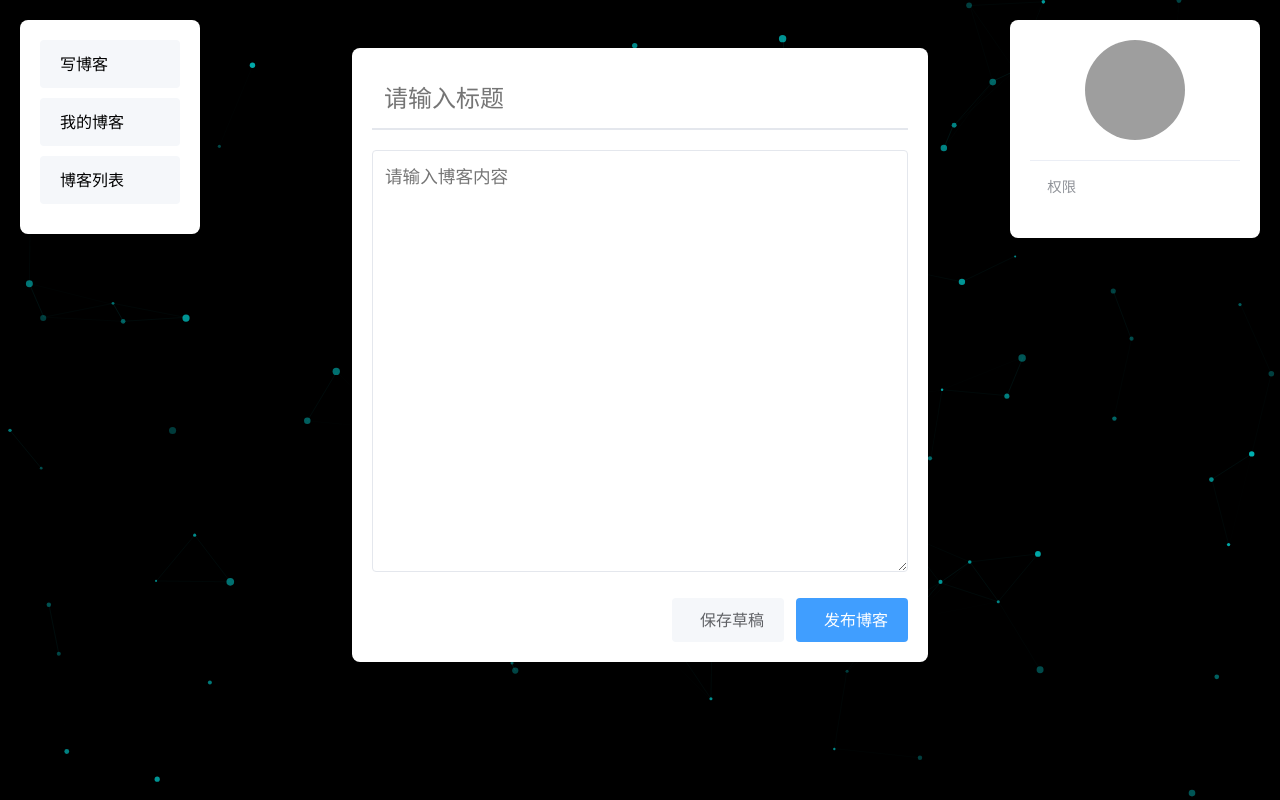
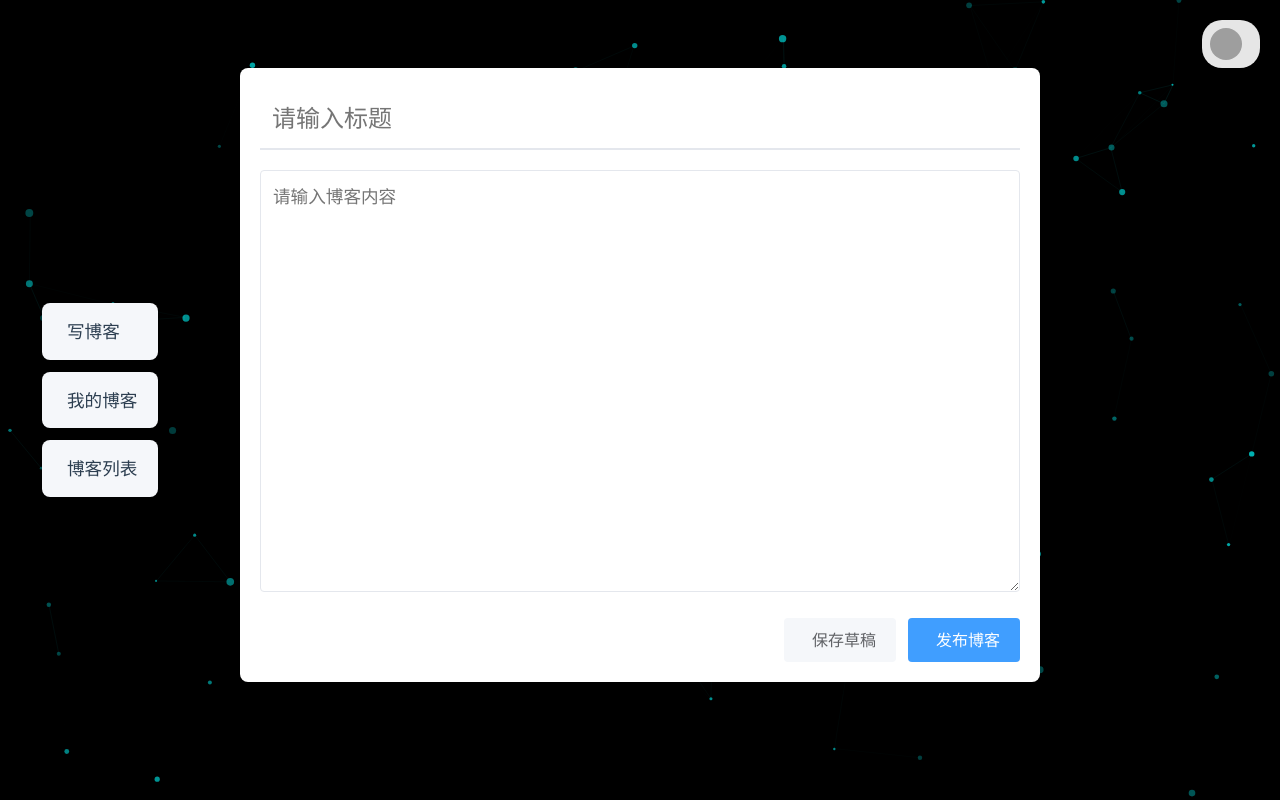
Before and after one commit to tonygyf/vue-springboot, a Vue app in the folder frontend/: page /blogs/create in a window 1280 px wide. Built offline with nearby package versions, Linux system fonts and the light colour scheme.

Commit message:
更换格式，左右bar，用户管理等
用户管理还存在问题

```diff
--- a/frontend/src/App.vue
+++ b/frontend/src/App.vue
@@ -68,9 +68,18 @@ export default {
 
 <style>
 .container {
-  max-width: 600px;
+  max-width: 90%;
+  width: 100%;
   position: relative;
   z-index: 1;
   margin: 0 auto;
+  padding: 20px;
+}
+
+@media screen and (max-width: 768px) {
+  .container {
+    max-width: 95%;
+    padding: 10px;
+  }
 }
 </style>
--- a/frontend/src/components/BlogDetail.vue
+++ b/frontend/src/components/BlogDetail.vue
@@ -89,13 +89,21 @@ export default {
 </script>
 
 <style scoped>
+.card {
+  max-width: 900px;
+  margin: 20px auto;
+  padding: 0 20px;
+}
+
 .blog-content {
   border-bottom: 1px solid #eee;
-  padding-bottom: 1rem;
+  padding: 1rem 0;
 }
+
 .comment-item {
   background-color: #f8f9fa;
   margin-bottom: 1rem;
   border-radius: 4px;
+  padding: 1rem;
 }
 </style>
--- a/frontend/src/components/BlogList.vue
+++ b/frontend/src/components/BlogList.vue
@@ -67,11 +67,14 @@ export default {
 .main-content {
   margin: 0 auto;
   width: 100%;
+  max-width: 900px;
+  padding: 0 20px;
 }
 
 .card {
   background-color: #fff;
   border-radius: 8px;
+  margin: 20px 0;
 }
 
 .blog-item {
--- a/frontend/src/components/SidebarLeft.vue
+++ b/frontend/src/components/SidebarLeft.vue
@@ -1,5 +1,8 @@
 <template>
   <div class="sidebar-left">
+    <div class="tv-frame">
+      <div class="tv-content">
+        <div class="action-buttons">
           <button class="action-btn" @click="$emit('create-new')">
             <i class="fas fa-plus"></i> 写博客
           </button>
@@ -9,46 +12,106 @@
           <button class="action-btn" @click="$emit('view-blog-list')">
             <i class="fas fa-list"></i> 博客列表
           </button>
+          <button v-if="isAdmin" class="action-btn" @click="goToUserManagement">
+            <i class="fas fa-users"></i> 用户管理
+          </button>
+        </div>
+      </div>
+    </div>
   </div>
 </template>
+
+<script>
+export default {
+  data() {
+    return {
+      isAdmin: false
+    };
+  },
+  created() {
+    const user = JSON.parse(localStorage.getItem('user'));
+    this.isAdmin = user && user.role === 'admin';
+  },
+  methods: {
+    goToUserManagement() {
+      this.$router.push('/user-management');
+    }
+  }
+}
+</script>
 
 <style scoped>
 .sidebar-left {
   position: fixed;
-  left: calc((100% - 1440px) / 2 - 100px);
-  top: 20px;
-  width: 180px;
-  background-color: #fff;
-  padding: 20px;
-  border-radius: 8px;
-  box-shadow: 0 2px 12px 0 rgba(0,0,0,.1);
-  height: fit-content;
+  left: 0;
+  top: 0;
+  width: 200px;
+  height: 100vh;
+  z-index: 10;
+  padding: 15px;
 }
-@media screen and (max-width: 1440px) {
-  .sidebar-left {
-    left: 20px;
+
+.tv-frame {
+  width: 100%;
+  height: 100%;
+  background: transparent;
+  border-radius: 12px;
+  padding: 12px;
+  box-shadow: 0 8px 16px rgba(0,0,0,0.1);
+  position: relative;
+  overflow: hidden;
 }
+
+.tv-content {
+  width: 100%;
+  height: 100%;
+  background-color: transparent;
+  border-radius: 10px;
+  padding: 15px;
+  display: flex;
+  flex-direction: column;
+  align-items: center;
+  justify-content: center;
 }
-@media screen and (max-width: 768px) {
-  .sidebar-left {
-    display: none;
+
+.action-buttons {
+  display: flex;
+  flex-direction: column;
+  gap: 12px;
+  width: 100%;
+  max-width: 180px;
 }
-}
+
 .action-btn {
   width: 100%;
-  padding: 12px;
-  margin-bottom: 10px;
+  padding: 15px;
   border: none;
-  border-radius: 4px;
+  border-radius: 8px;
   background-color: #f5f7fa;
   cursor: pointer;
   transition: all 0.3s;
   text-align: left;
   display: flex;
   align-items: center;
-  gap: 8px;
+  gap: 10px;
+  font-size: 1.1em;
+  color: #2c3e50;
 }
+
 .action-btn:hover {
   background-color: #e4e7ed;
+  transform: translateY(-2px);
+  box-shadow: 0 4px 12px rgba(0,0,0,0.1);
+}
+
+@media screen and (max-width: 768px) {
+  .sidebar-left {
+    width: 180px;
+    padding: 10px;
+  }
+  .action-btn {
+    padding: 10px;
+    font-size: 1em;
+  }
 }
 </style>
--- a/frontend/src/components/SidebarRight.vue
+++ b/frontend/src/components/SidebarRight.vue
@@ -1,19 +1,27 @@
 <template>
-  <div class="sidebar-right">
+  <div class="user-info-wrapper">
+    <div class="user-info-trigger">
+      <div class="user-avatar-small">
+        <img :src="'http://localhost:8080' + user.avatarUrl" alt="头像">
+      </div>
+      <span class="username-small">{{ user.username }}</span>
+    </div>
+    <div class="user-info-expanded">
       <div class="user-info-card">
         <div class="user-avatar">
           <img :src="'http://localhost:8080' + user.avatarUrl" alt="头像">
         </div>
         <h4 class="user-name">{{ user.username }}</h4>
         <div class="user-stats">
-<!--        <div class="stat-item">-->
-<!--          <span class="stat-label">博客</span>-->
-<!--          <span class="stat-value">{{ user.blogCount }}</span>-->
-<!--        </div>-->
-
           <div class="stat-item">
             <span class="stat-label">权限</span>
             <span class="stat-value">{{ user.role }}</span>
+          </div>
+        </div>
+        <div class="logout-section">
+          <button class="logout-btn" @click="logout">
+            <i class="fas fa-sign-out-alt"></i> 退出登录
+          </button>
         </div>
       </div>
     </div>
@@ -38,65 +46,132 @@ export default {
     if (savedUser) {
       this.user = JSON.parse(savedUser);
     }
+  },
+  methods: {
+    logout() {
+      localStorage.removeItem('user');
+      this.$router.push('/login');
+    }
   }
 }
 </script>
 
+<style scoped>
+.user-info-wrapper {
+  position: fixed;
+  right: 20px;
+  top: 20px;
+  z-index: 1000;
+}
 
-<style scoped>
-.sidebar-right {
-  position: fixed;
-  right: calc((100% - 1440px) / 2 + 20px);
-  top: 20px;
-  width: 250px;
+.user-info-trigger {
+  display: flex;
+  align-items: center;
+  gap: 10px;
+  padding: 8px;
+  background-color: rgba(255, 255, 255, 0.9);
+  border-radius: 20px;
+  cursor: pointer;
+  transition: all 0.3s;
+}
+
+.user-avatar-small img {
+  width: 32px;
+  height: 32px;
+  border-radius: 50%;
+  object-fit: cover;
+}
+
+.username-small {
+  font-size: 0.9em;
+  color: #303133;
+}
+
+.user-info-expanded {
+  position: absolute;
+  top: 100%;
+  right: 0;
+  margin-top: 10px;
+  opacity: 0;
+  visibility: hidden;
+  transform: translateY(-10px);
+  transition: all 0.3s;
+}
+
+.user-info-wrapper:hover .user-info-expanded {
+  opacity: 1;
+  visibility: visible;
+  transform: translateY(0);
+}
+
+.user-info-card {
   background-color: #fff;
   padding: 20px;
   border-radius: 8px;
-  box-shadow: 0 2px 12px 0 rgba(0,0,0,.1);
-  height: fit-content;
+  box-shadow: 0 2px 12px rgba(0,0,0,0.1);
+  text-align: center;
+  min-width: 200px;
 }
-@media screen and (max-width: 1440px) {
-  .sidebar-right {
-    right: 20px;
-  }
-}
-@media screen and (max-width: 768px) {
-  .sidebar-right {
-    display: none;
-  }
-}
-.user-info-card {
-  text-align: center;
-}
+
 .user-avatar img {
-  width: 100px;
-  height: 100px;
+  width: 80px;
+  height: 80px;
   border-radius: 50%;
   object-fit: cover;
+  margin-bottom: 10px;
 }
+
 .user-name {
-  margin-bottom: 20px;
-  font-size: 1.2em;
+  margin-bottom: 15px;
+  font-size: 1.1em;
   color: #303133;
 }
+
 .user-stats {
-  display: grid;
-  grid-template-columns: repeat(3, 1fr);
-  gap: 10px;
-  padding: 15px 0;
+  padding: 10px 0;
   border-top: 1px solid #ebeef5;
 }
+
 .stat-item {
   display: flex;
-  flex-direction: column;
-  gap: 5px;
+  justify-content: space-between;
+  align-items: center;
+  padding: 5px 0;
 }
+
 .stat-label {
   color: #909399;
   font-size: 0.9em;
 }
+
 .stat-value {
   color: #303133;
   font-weight: bold;
 }
+
+.logout-section {
+  margin-top: 15px;
+  padding-top: 15px;
+  border-top: 1px solid #ebeef5;
+  width: 100%;
+}
+
+.logout-btn {
+  width: 100%;
+  padding: 10px;
+  border: none;
+  border-radius: 6px;
+  background-color: #f56c6c;
+  color: white;
+  cursor: pointer;
+  display: flex;
+  align-items: center;
+  justify-content: center;
+  gap: 8px;
+  transition: all 0.3s;
+}
+
+.logout-btn:hover {
+  background-color: #f78989;
+}
 </style>
--- /dev/null
+++ b/frontend/src/components/UserManagement.vue
@@ -0,0 +1,130 @@
+<template>
+  <div class="user-management">
+    <h2>用户管理</h2>
+    <div class="user-list">
+      <table class="user-table">
+        <thead>
+          <tr>
+            <th>用户名</th>
+            <th>角色</th>
+            <th>操作</th>
+          </tr>
+        </thead>
+        <tbody>
+          <tr v-for="user in users" :key="user.id">
+            <td>{{ user.username }}</td>
+            <td>{{ user.role }}</td>
+            <td>
+              <button class="edit-btn" @click="editUser(user)">
+                <i class="fas fa-edit"></i> 编辑
+              </button>
+              <button class="delete-btn" @click="deleteUser(user)">
+                <i class="fas fa-trash"></i> 删除
+              </button>
+            </td>
+          </tr>
+        </tbody>
+      </table>
+    </div>
+  </div>
+</template>
+
+<script>
+import axios from 'axios';
+
+export default {
+  name: 'UserManagement',
+  data() {
+    return {
+      users: []
+    };
+  },
+  created() {
+    this.fetchUsers();
+  },
+  methods: {
+    async fetchUsers() {
+      try {
+        const response = await axios.get('http://localhost:8080/api/users');
+        this.users = response.data;
+      } catch (error) {
+        console.error('获取用户列表失败:', error);
+      }
+    },
+    editUser(user) {
+      // 实现编辑用户的逻辑
+      console.log('编辑用户:', user);
+    },
+    async deleteUser(user) {
+      if (confirm(`确定要删除用户 ${user.username} 吗？`)) {
+        try {
+          await axios.delete(`http://localhost:8080/api/users/${user.id}`);
+          await this.fetchUsers();
+        } catch (error) {
+          console.error('删除用户失败:', error);
+        }
+      }
+    }
+  }
+};
+</script>
+
+<style scoped>
+.user-management {
+  padding: 20px;
+}
+
+.user-list {
+  margin-top: 20px;
+}
+
+.user-table {
+  width: 100%;
+  border-collapse: collapse;
+  background-color: white;
+  border-radius: 8px;
+  overflow: hidden;
+  box-shadow: 0 2px 12px rgba(0,0,0,0.1);
+}
+
+th, td {
+  padding: 12px;
+  text-align: left;
+  border-bottom: 1px solid #ebeef5;
+}
+
+th {
+  background-color: #f5f7fa;
+  color: #606266;
+  font-weight: 500;
+}
+
+.edit-btn, .delete-btn {
+  padding: 6px 12px;
+  border: none;
+  border-radius: 4px;
+  cursor: pointer;
+  margin-right: 8px;
+  display: inline-flex;
+  align-items: center;
+  gap: 4px;
+}
+
+.edit-btn {
+  background-color: #409eff;
+  color: white;
+}
+
+.delete-btn {
+  background-color: #f56c6c;
+  color: white;
+}
+
+.edit-btn:hover {
+  background-color: #66b1ff;
+}
+
+.delete-btn:hover {
+  background-color: #f78989;
+}
+</style>
--- a/frontend/src/main.js
+++ b/frontend/src/main.js
@@ -17,7 +17,8 @@ const routes = [
     { path: '/home', component: Home },
     { path: '/blogs', component: BlogList },
     { path: '/blogs/:id', component: () => import('./components/BlogDetail.vue') },
-    { path: '/blogs/create', component: CreateBlog }
+    { path: '/blogs/create', component: CreateBlog },
+    { path: '/user-management', component: () => import('./components/UserManagement.vue') }
 ]
 
 const router = createRouter({
@@ -25,6 +26,17 @@ const router = createRouter({
     routes
 })
 
+router.beforeEach((to, from, next) => {
+    if (to.path === '/user-management') {
+        const user = JSON.parse(localStorage.getItem('user'))
+        if (!user || user.role !== 'admin') {
+            next('/home')
+            return
+        }
+    }
+    next()
+})
+
 const app = createApp(App)
 app.use(router)
 app.use(store)
```
Also changed, not shown: frontend/src/services/user.service.js (added, +42 -0 lines), 4 other files (tests, documents, lock files or other folders). Lines whose indentation alone changed are shown as unchanged.
